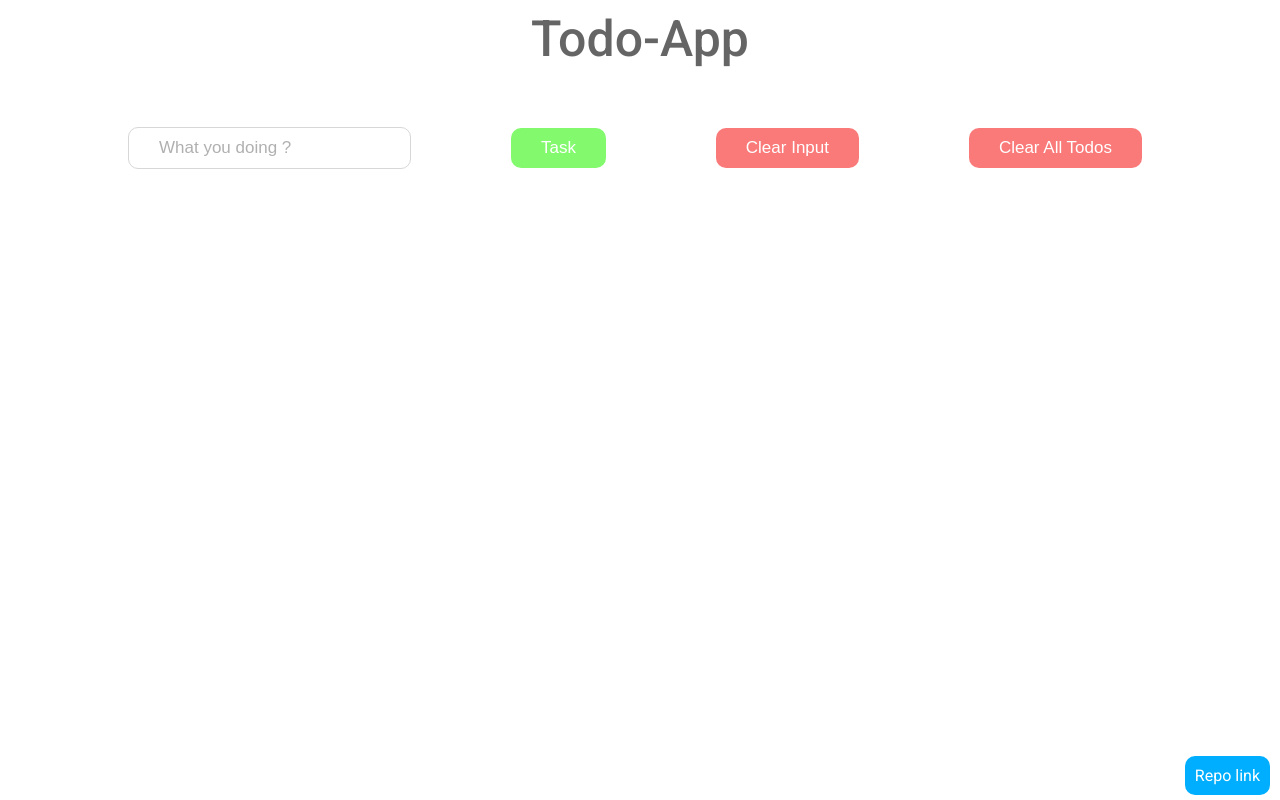
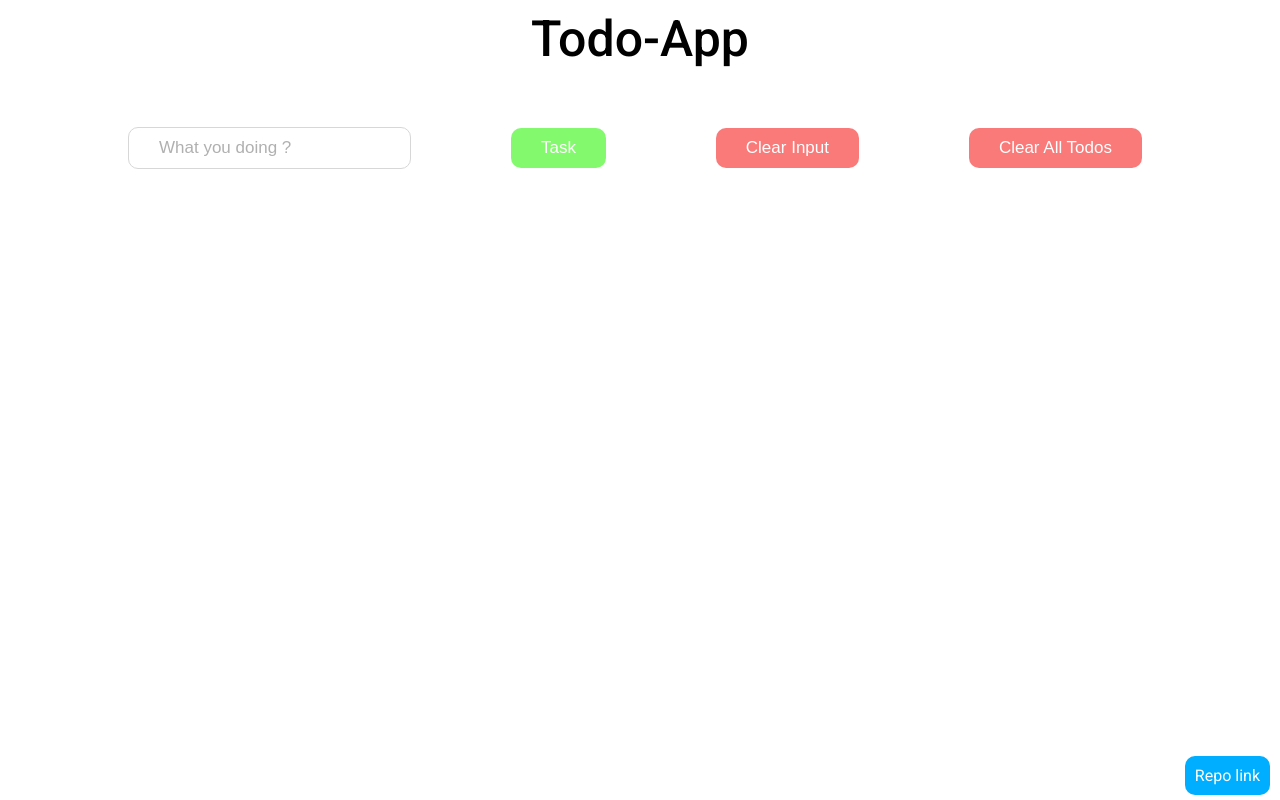
Before and after one commit to dan-adekoya/Todo-app-vue, a Vue app: page / in a window 1280 px wide. Built offline with nearby package versions, Linux system fonts and the light colour scheme.

Commit message:
Todo app done

```diff
--- a/src/components/Todo.vue
+++ b/src/components/Todo.vue
@@ -59,7 +59,6 @@ h1{
   font-weight: 500;
   font-size: 50px;
   color: #000000;
-  opacity: 60%;
 }
 form{
   width: 80%;
```
